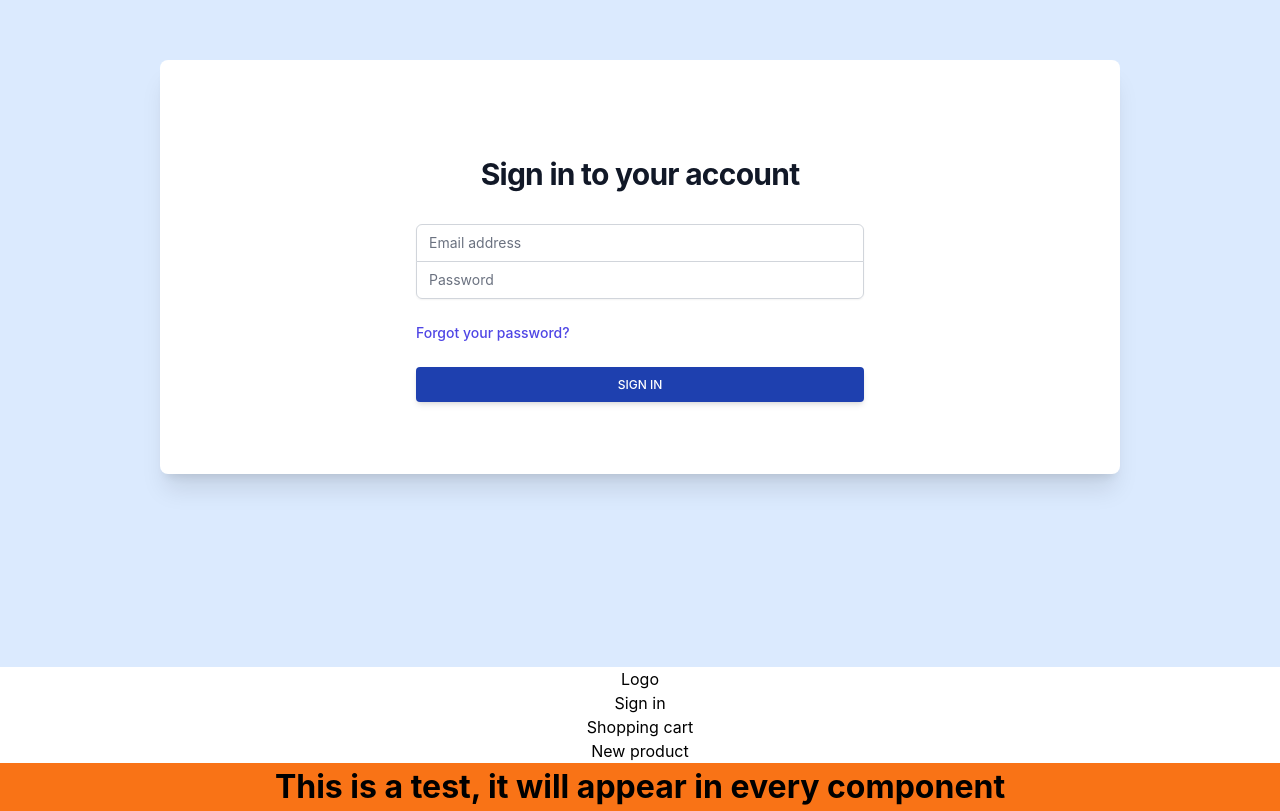
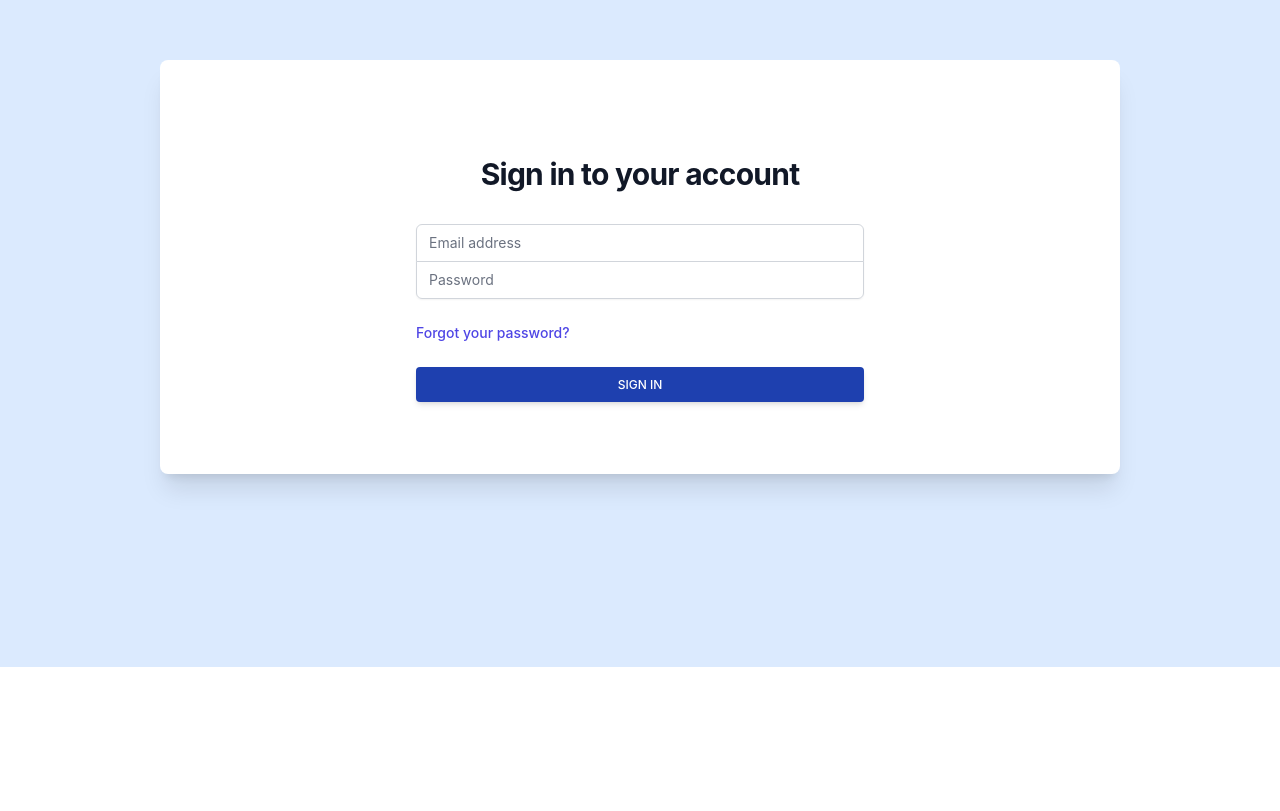
Before and after one commit to LuisAlbertoATOS/OnlineStore-React, a React (Create React App) app in the folder online-store/: page /sign-in in a window 1280 px wide. Shown: the part 133-944 px from the top of the page. After the commit the page ends 800 px from the top, so only its background shows below. Built offline with nearby package versions, Linux system fonts and the light colour scheme.

Commit message:
minor changes

```diff
--- a/online-store/src/App.js
+++ b/online-store/src/App.js
@@ -39,25 +39,6 @@ function App() {
         {/* Forms */}
         <Route path="/user-form" element={<UserInfoForm />} />
       </Routes>
-
-      <p>
-        <Link to="/">Logo</Link>
-      </p>
-      <p>
-        <Link to="/sign-in">Sign in</Link>
-      </p>
-      <p>
-        <Link to="/shopping-cart">Shopping cart</Link>
-      </p>
-
-      {/* Temporary disable */}
-      <p>
-        <Link to="/product-form">New product</Link>
-      </p>
-
-      <h1 className="debug bg-orange-500">
-        This is a test, it will appear in every component{" "}
-      </h1>
     </section>
   );
 }
```
